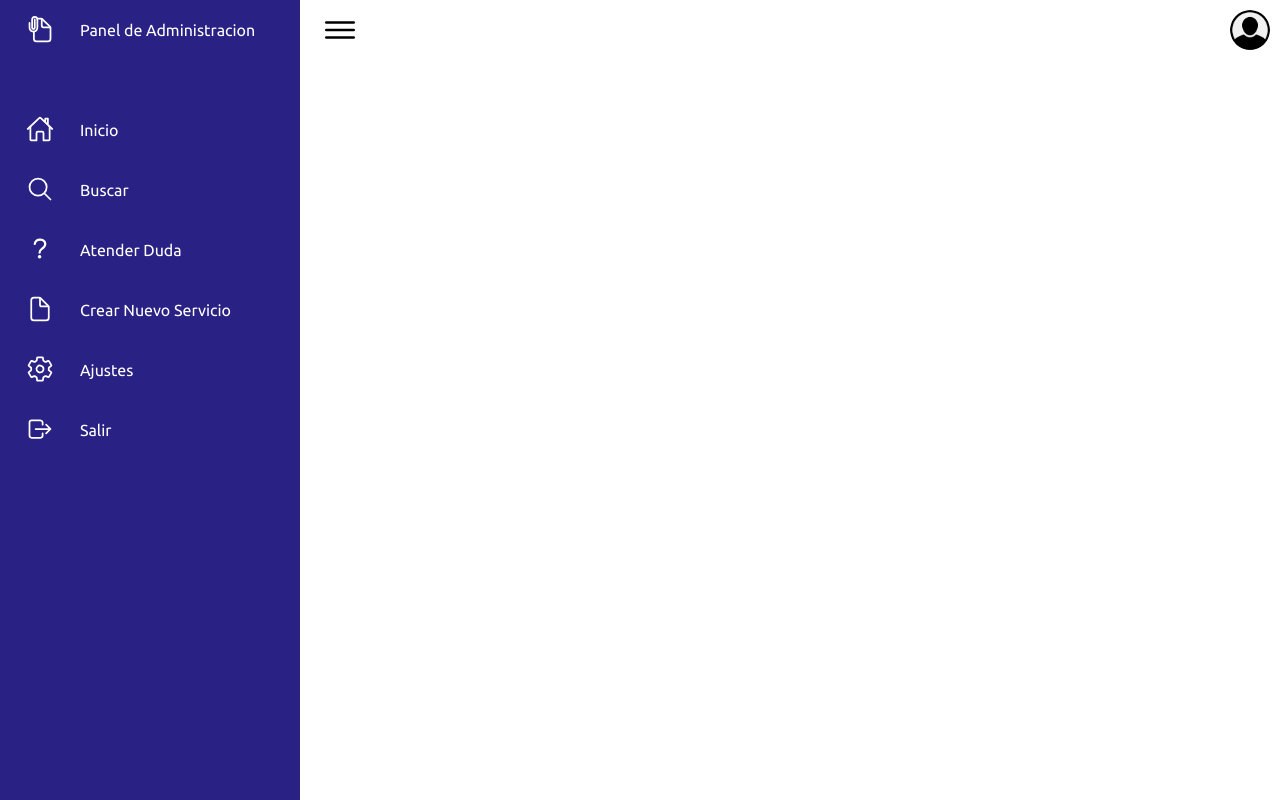
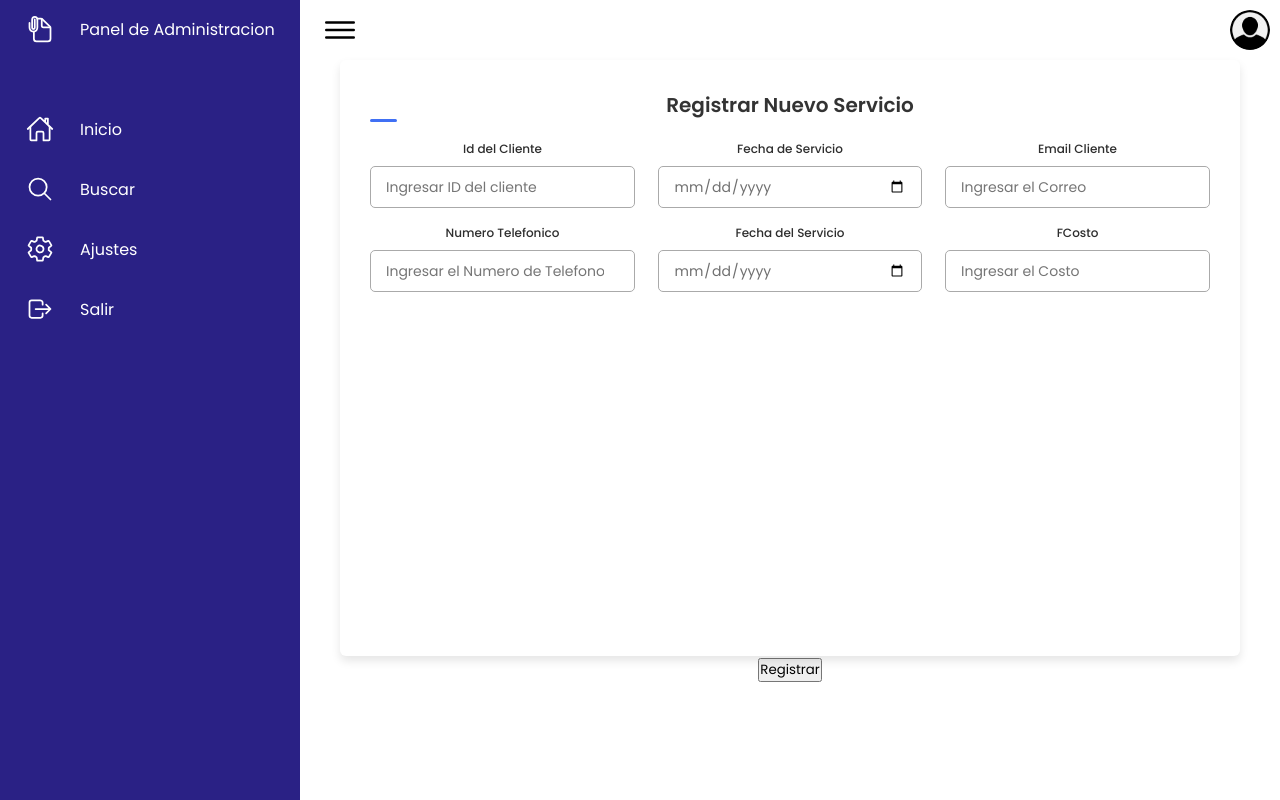
Before and after one commit to JorgeGodina00/ProyectoIntegradorWeb, a Flask app: template templates/nuevoservicio.html in a window 1280 px wide. Run offline with Flask 3, Linux system fonts and the light colour scheme; the template is opened without the code that fills it, so the values that code supplies are empty; some libraries are stand-ins or nearby versions.

Commit message:
Cmmit 4:37
Pues ahi se va, a ver como queda

```diff
--- a/app.py
+++ b/app.py
@@ -5,7 +5,7 @@ app = Flask(__name__)
 app.config['MYSQL_HOST']="localhost"
 app.config['MYSQL_USER']="root"
 app.config['MYSQL_PASSWWORD']=""
-app.config['MYSQL_DB']=""
+app.config['MYSQL_DB']="bd_integrador"
 
 app.secret_key='mysecretkey'
 mysql = MySQL(app)
@@ -15,10 +15,6 @@ mysql = MySQL(app)
 def index():
     return render_template ('index.html')
 
-app.route("/service")
-def servicios():
-    return render_template ('nuevoservicio.html')
-
 @app.route("/historia")
 def historia():
     return render_template ('historia.html')
@@ -27,6 +23,10 @@ def historia():
 def mantenimiento():
     return render_template('soporte.html')
 
+@app.route("/servicios")
+def servicios():
+    return render_template("nuevoservicio.html")
+
 @app.route("/ajustes")
 def ajustes():
     return render_template("ajustes.html")
--- /dev/null
+++ b/static/css/servicios.css
@@ -0,0 +1,162 @@
+/* ===== Google Font Import - Poppins ===== */
+@import url('https://fonts.googleapis.com/css2?family=Poppins:wght@200;300;400;500;600&display=swap');
+*{
+    margin: 0;
+    padding: 0;
+    box-sizing: border-box;
+    font-family: 'Poppins', sans-serif;
+}
+
+.container2{
+    position: relative;
+    max-width: 900px;
+    width: 100%;
+    border-radius: 6px;
+    padding: 30px;
+    margin: 0 15px;
+    background-color: #fff;
+    box-shadow: 0 5px 10px rgba(0,0,0,0.1);
+}
+.container2 header{
+    position: relative;
+    font-size: 20px;
+    font-weight: 600;
+    color: #333;
+}
+.container2 header::before{
+    content: "";
+    position: absolute;
+    left: 0;
+    bottom: -2px;
+    height: 3px;
+    width: 27px;
+    border-radius: 8px;
+    background-color: #4070f4;
+}
+.container2 form{
+    position: relative;
+    margin-top: 16px;
+    min-height: 490px;
+    background-color: #fff;
+    overflow: hidden;
+}
+.container2 form .form{
+    position: absolute;
+    background-color: #fff;
+    transition: 0.3s ease;
+}
+.container2 form .form.second{
+    opacity: 0;
+    pointer-events: none;
+    transform: translateX(100%);
+}
+form.secActive .form.second{
+    opacity: 1;
+    pointer-events: auto;
+    transform: translateX(0);
+}
+form.secActive .form.first{
+    opacity: 0;
+    pointer-events: none;
+    transform: translateX(-100%);
+}
+.container2 form .title{
+    display: block;
+    margin-bottom: 8px;
+    font-size: 16px;
+    font-weight: 500;
+    margin: 6px 0;
+    color: #333;
+}
+.container2 form .fields{
+    display: flex;
+    align-items: center;
+    justify-content: space-between;
+    flex-wrap: wrap;
+}
+form .fields .input-field{
+    display: flex;
+    width: calc(100% / 3 - 15px);
+    flex-direction: column;
+    margin: 4px 0;
+}
+.input-field label{
+    font-size: 12px;
+    font-weight: 500;
+    color: #2e2e2e;
+}
+.input-field input, select{
+    outline: none;
+    font-size: 14px;
+    font-weight: 400;
+    color: #333;
+    border-radius: 5px;
+    border: 1px solid #aaa;
+    padding: 0 15px;
+    height: 42px;
+    margin: 8px 0;
+}
+.input-field input :focus,
+.input-field select:focus{
+    box-shadow: 0 3px 6px rgba(0,0,0,0.13);
+}
+.input-field select,
+.input-field input[type="date"]{
+    color: #707070;
+}
+.input-field input[type="date"]:valid{
+    color: #333;
+}
+.container2 form button, .backBtn{
+    display: flex;
+    align-items: center;
+    justify-content: center;
+    height: 45px;
+    max-width: 200px;
+    width: 100%;
+    border: none;
+    outline: none;
+    color: #fff;
+    border-radius: 5px;
+    margin: 25px 0;
+    background-color: #4070f4;
+    transition: all 0.3s linear;
+    cursor: pointer;
+}
+.container2 form .btnText{
+    font-size: 14px;
+    font-weight: 400;
+}
+form button:hover{
+    background-color: #265df2;
+}
+form button i,
+form .backBtn i{
+    margin: 0 6px;
+}
+form .backBtn i{
+    transform: rotate(180deg);
+}
+form .buttons{
+    display: flex;
+    align-items: center;
+}
+form .buttons button , .backBtn{
+    margin-right: 14px;
+}
+@media (max-width: 750px) {
+    .container2 form{
+        overflow-y: scroll;
+    }
+    .container2 form::-webkit-scrollbar{
+       display: none;
+    }
+    form .fields .input-field{
+        width: calc(100% / 2 - 15px);
+    }
+}
+@media (max-width: 550px) {
+    form .fields .input-field{
+        width: 100%;
+    }
+}
--- a/templates/ajustes.html
+++ b/templates/ajustes.html
@@ -1,5 +1 @@
-{% extends './layout.html' %}
-
-{% block title %}{{/ajustes}}{% endblock %}
-
-{% block body %}
+hola no estoy terminado
--- a/templates/layout.html
+++ b/templates/layout.html
@@ -39,7 +39,7 @@
                 </li>
 
                 <li>
-                    <a href="nuevo_medico.html">
+                    <a href="#">
                         <span class="icon">
                             <ion-icon name="help-outline"></ion-icon>
                         </span>
@@ -47,7 +47,7 @@
                     </a>
                 </li>
                 <li>
-                    <a href="/service">
+                    <a href="/servicios">
                         <span class="icon">
                             <ion-icon name="document-outline"></ion-icon>
                         </span>
--- a/templates/nuevoservicio.html
+++ b/templates/nuevoservicio.html
@@ -1,8 +1,148 @@
-{% extends './layout.html' %}
+<!DOCTYPE html>
 
-{% block title %}{{nuevoservicio}}{% endblock %}
+<html>
+<head>
+    <meta charset="UTF-8">
+    <meta name="viewport" content="width=device-width, initial-scale=1.0">
+    <link rel="stylesheet" href="{{ url_for('static', filename='css/style.css') }}" />
+    <link rel="stylesheet" href="https://unicons.iconscout.com/release/v4.0.0/css/line.css">
+    <link rel="stylesheet" href="{{ url_for('static', filename='css/servicios.css') }}">
+    <title>Nuevo Servicio</title>
+</head>
 
-{% block body %}
+<body>
+    <div class="container">
+        <div class="navigation">
+            <ul>
+                <li>
+                    <a href="#">
+                        <span class="icon">
+                            <ion-icon name="document-attach-outline"></ion-icon>
+                        </span>
+                        <span class="title">Panel de Administracion</span>
+                    </a>
+                </li>
+
+                <li>
+                    <a href="/">
+                        <span class="icon">
+                            <ion-icon name="home-outline"></ion-icon>
+                        </span>
+                        <span class="title">Inicio</span>
+                    </a>
+                </li>
+                <li>
+                    <a href="medico.html">
+                        <span class="icon">
+                            <ion-icon name="search-outline"></ion-icon>
+                        </span>
+                        <span class="title">Buscar</span>
+                    </a>
+                </li>
+                <li>
+                    <a href="/ajustes">
+                        <span class="icon">
+                            <ion-icon name="settings-outline"></ion-icon>
+                        </span>
+                        <span class="title">Ajustes</span>
+                    </a>
+                </li>
 
 
-{% endblock %}
+                <li>
+                    <a href="/">
+                        <span class="icon">
+                            <ion-icon name="log-out-outline"></ion-icon>
+                        </span>
+                        <span class="title">Salir</span>
+                    </a>
+                </li>
+            </ul>
+        </div>
+
+
+        <div class="main">
+            <div class="topbar">
+                <div class="toggle">
+                    <ion-icon name="menu-outline"></ion-icon>
+                </div>
+
+                <div class="user">
+                    <img src="descarga.png" alt="">
+                </div>
+            </div>
+
+        <center>
+            <div class="container2">
+                <header>Registrar Nuevo Servicio</header>
+                <form action="#">
+                    <div class="form">
+                            <div class="fields">
+                                <div class="input-field">
+                                    <label>Id del Cliente</label>
+                                    <input type="text" placeholder="Ingresar ID del cliente" required>
+                                </div>
+                                <div class="input-field">
+                                    <label>Fecha de Servicio</label>
+                                    <input type="date" placeholder="Ingresar la Fecha" required>
+                                </div>
+                                <div class="input-field">
+                                    <label>Email Cliente</label>
+                                    <input type="text" placeholder="Ingresar el Correo" required>
+                                </div>
+                                <div class="input-field">
+                                    <label>Numero Telefonico</label>
+                                    <input type="number" placeholder="Ingresar el Numero de Telefono" required>
+                                </div>
+                                <div class="input-field">
+                                    <label>Fecha del Servicio</label>
+                                    <input type="date" placeholder="Ingresar la Fecha del Servicio" required>
+                                </div>
+                                <div class="input-field">
+                                    <label>FCosto</label>
+                                    <input type="number" placeholder="Ingresar el Costo" required>
+                                </div>
+                            </div>
+                        </div>
+                    </div>
+                    <div class="button">
+                        <input type="submit" value="Registrar">
+                </form>
+            </div>
+
+        </center>
+
+
+    <script>
+        let list = document.querySelectorAll(".navigation li");
+
+            function activeLink() {
+            list.forEach((item) => {
+            item.classList.remove("hovered");
+            });
+            this.classList.add("hovered");
+            }
+
+            list.forEach((item) => item.addEventListener("mouseover", activeLink));
+
+
+        let toggle = document.querySelector(".toggle");
+        let navigation = document.querySelector(".navigation");
+        let main = document.querySelector(".main");
+
+        toggle.onclick = function () {
+        navigation.classList.toggle("active");
+        main.classList.toggle("active");
+        };
+
+    </script>
+
+    <script src="assets/js/main.js"></script>
+
+
+    <script type="module" src="https://unpkg.com/ionicons@5.5.2/dist/ionicons/ionicons.esm.js"></script>
+    <script nomodule src="https://unpkg.com/ionicons@5.5.2/dist/ionicons/ionicons.js"></script>
+
+    </form>
+</body>
+</html>
```
Also changed, not shown: templates/platilla_index.html (deleted, +0 -107 lines).
